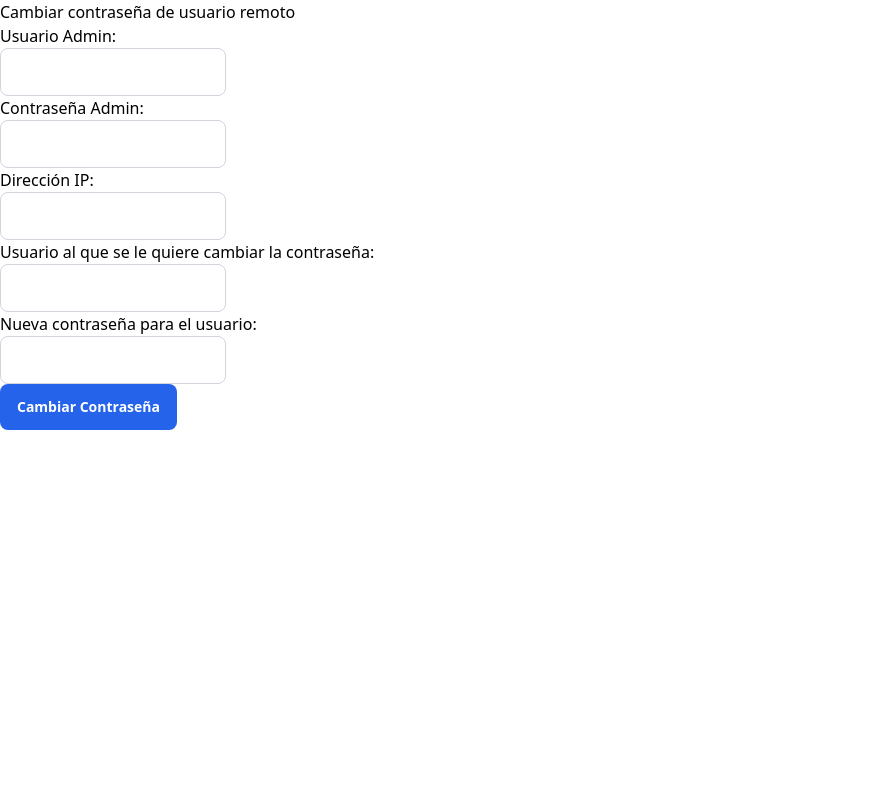
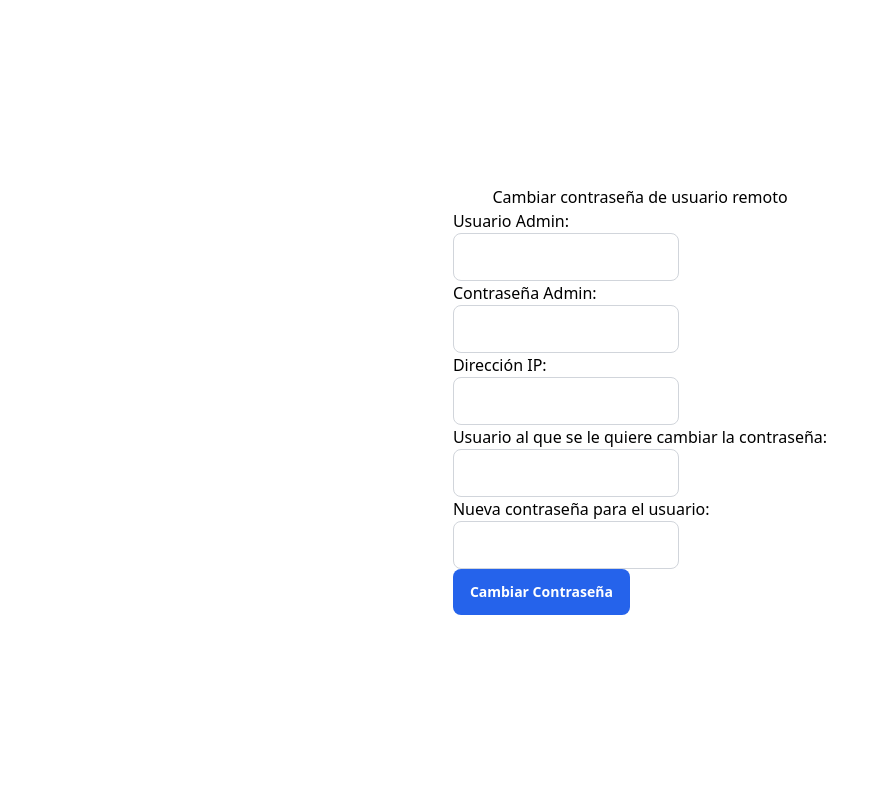
Before and after one commit to cljrami/script, a PHP site: page /index2.php in a window 1280 px wide. Shown: the whole page, without its empty margins (0-889 px from the left). Run offline with PHP 8.4, Linux system fonts and the light colour scheme; some libraries are stand-ins or nearby versions.

Commit message:
lalalalala

```diff
--- a/index2.php
+++ b/index2.php
@@ -8,7 +8,7 @@
 </head>
 
 <body>
-    <div class="flex h-screen justify-content-center align-content-center flex-col">
+    <div class="flex h-screen flex-col items-center justify-center">
         <h1>Cambiar contraseña de usuario remoto</h1>
         <form action="/script/proccess.php" method="post">
             <p>Usuario Admin:</p>
```
